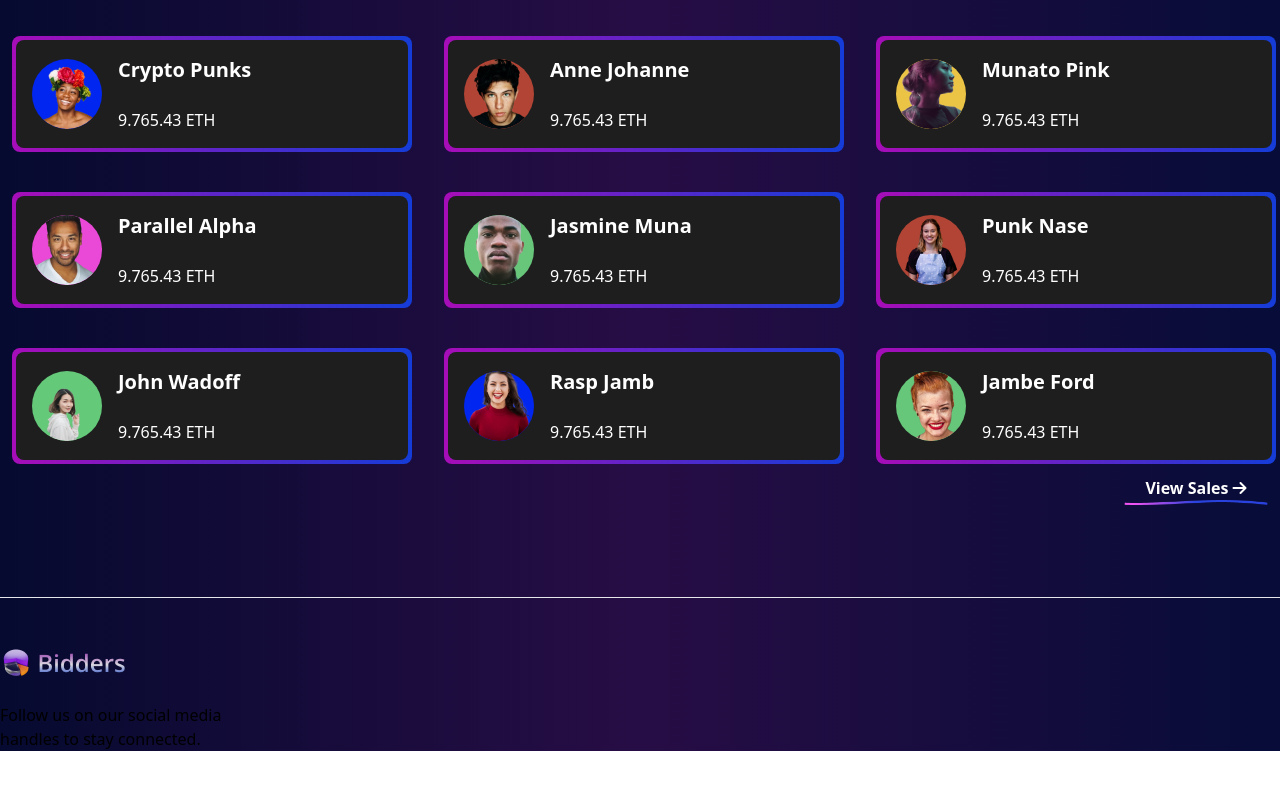
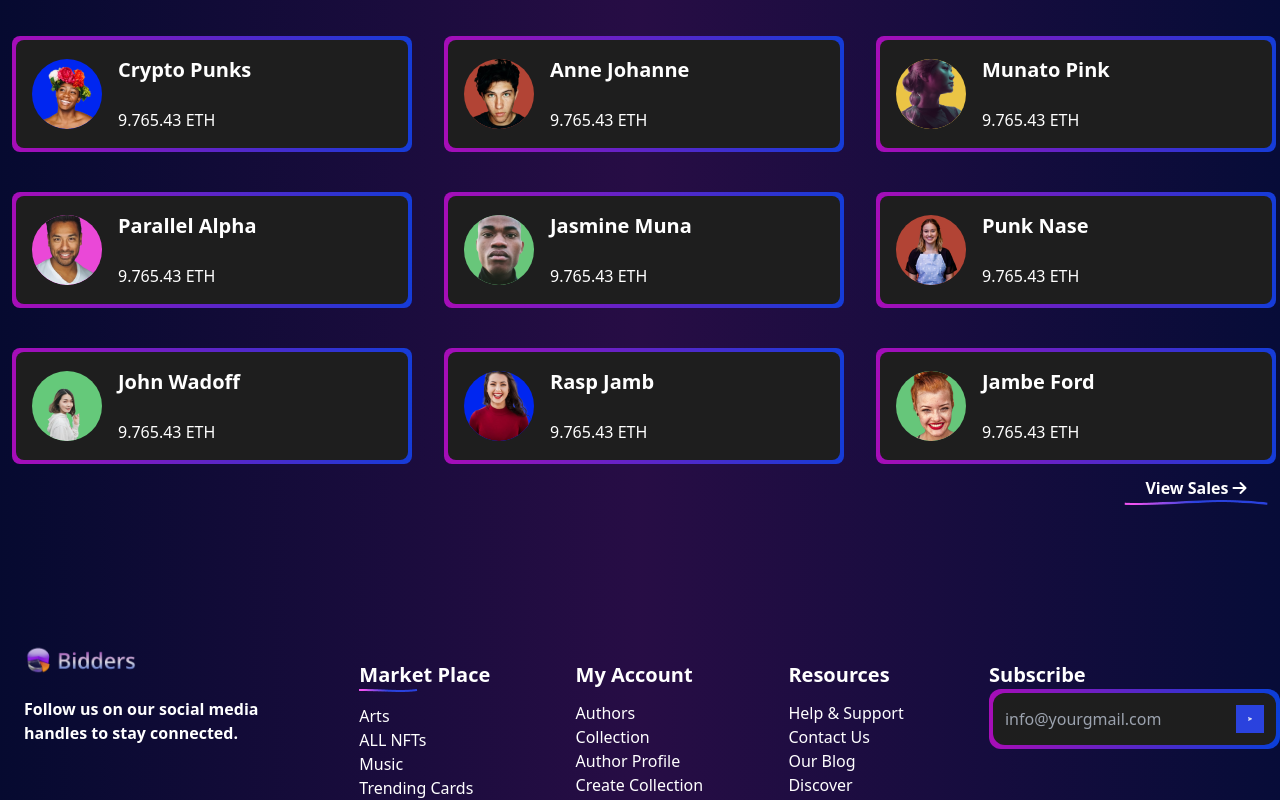
Before and after one commit to Terdanny1/Bidders-Landing-Page, a website: page src/index.html in a window 1280 px wide. Shown: the part 2801-3601 px from the top of the page. Before the commit the page ends 3552 px from the top, so only its background shows below. Drawn offline with Linux system fonts and the light colour scheme.

Commit message:
created the footer menus

```diff
--- a/src/index.html
+++ b/src/index.html
@@ -543,12 +543,81 @@
 
             <!-- Start CTA section -->
 
-                <footer id="CTA" class="container mx-auto  border-t from-[#9D12BB] to-[#0E3ED9] mt-20">
-                    <!-- footer logo -->
-                    <a href="" class="w-28">
-                        <img src="./assets/images/Bidders full logo.png" alt="" class="pt-12">
-                    </a>
-                    <p class="w-[250px] mt-6">Follow us on our social media handles to stay connected.</p>
+                <footer id="CTA" class="container mx-auto border-t-[#9D12BB] mt-20 mb-8">
+
+                    <div class="lg:flex flex-row justify-between ml-6">
+                                <!-- footer logo -->
+                        <div>
+                            <a href="#" class="w-28 inline-block">
+                                <img src="./assets/images/Bidders full logo.png" alt="" class="pt-12">
+                            </a>
+                            <p class="w-[250px] mt-4 text-white font-[600]">Follow us on our social media handles to stay connected.</p>
+
+                            <!-- <div class="mt-4">
+                                <div class="rounded-full bg-gradient-to-r from-[#9C12BD] to-[#1F3AD6] p-1">
+                                    <div class="bg-[#1e1e1e] rounded-full p-2">
+                                        <a href=""><img src="./assets/images/instagram icon.png" alt=""></a>
+                                    </div>
+                                </div>
+                            </div> -->
+                        </div>
+
+
+
+                            <div class="mt-16 text-white">
+                                <h3 class="font-[600] text-xl">Market Place</h3>
+                                <img src="./assets/images/Line 3.png" alt="">
+                                <ul class="mt-3">
+                                    <li><a href="">Arts</a></li>
+                                    <li><a href="">ALL NFTs</a></li>
+                                    <li><a href="">Music</a></li>
+                                    <li><a href="">Trending Cards</a></li>
+                                </ul>
+                            </div>
+
+
+                            <div class="mt-16 text-white">
+                                <h3 class="font-[600] text-xl">My Account</h3>
+                                <ul class="mt-3">
+                                    <li><a href="">Authors</a></li>
+                                    <li><a href="">Collection</a></li>
+                                    <li><a href="">Author Profile</a></li>
+                                    <li><a href="">Create Collection</a></li>
+                                </ul>
+                            </div>
+
+
+                            <div class="mt-16 text-white">
+                                <h3 class="font-[600] text-xl">Resources</h3>
+                                <ul class="mt-3">
+                                    <li><a href="">Help & Support</a></li>
+                                    <li><a href="">Contact Us</a></li>
+                                    <li><a href="">Our Blog</a></li>
+                                    <li><a href="">Discover</a></li>
+                                </ul>
+                            </div>
+
+                            <div class="mt-16 text-white">
+                                <h3 class="font-[600] text-xl">Subscribe</h3>
+                                <div class="p-1 bg-gradient-to-r from-[#A70DB7] to-[#0A3FD9] rounded-xl w-[291px]">
+                                    <div class="bg-[#1e1e1e] rounded-xl p-3 flex items-center justify-between">
+                                        <div>
+                                            <input type="email" name="" id="" placeholder="info@yourgmail.com" class="bg-transparent outline-none">
+                                        </div>
+
+                                        <div class="bg-[#2A42DE] p-3">
+                                            <a href=""><img src="./assets/images/send icon.png" alt="" class="w-full"></a>
+                                        </div>
+
+                                    </div>
+                                </div>
+
+
+                            </div>
+
+                    </div>
+
+
                 </footer>
 
 
```
Also changed, not shown: dist/output.css, src/assets/images/linkedin icon.png (added), src/assets/images/send icon.png (added), src/assets/images/slack icon.png (added), src/assets/images/twitter icon.png (added).
